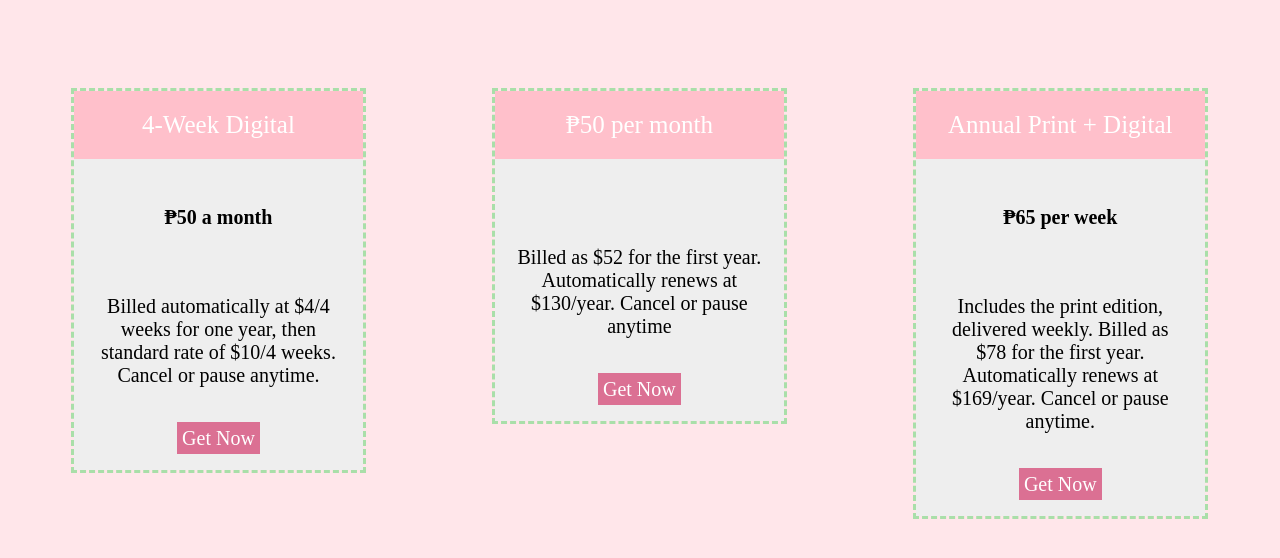
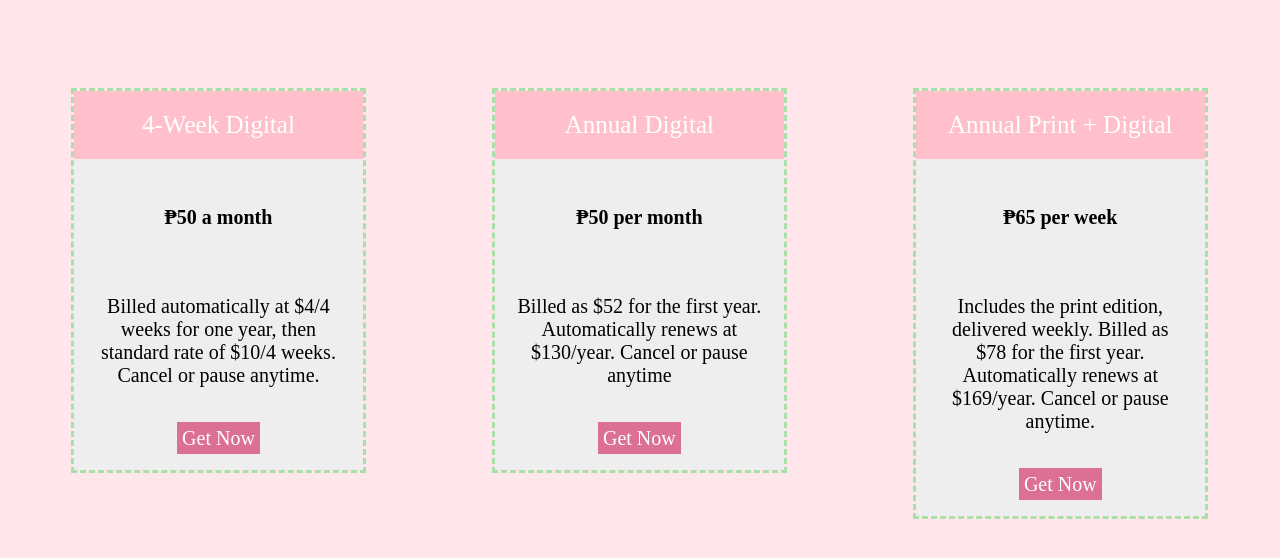
Before and after one commit to ambassadorsCoders/Colis-Pricing_Table, a plain HTML site: page index.html in a window 1280 px wide. Shown: the part 174-732 px from the top of the page. Drawn offline with Linux system fonts and the light colour scheme.

Commit message:
Update index.html

```diff
--- a/index.html
+++ b/index.html
@@ -79,8 +79,8 @@
 
     <div class="option">
         <ul class="listahan">
-            <li class="type">₱50 per month</li>
-            <li><h4></h4></li>
+            <li class="type">Annual Digital</li>
+            <li><h4>₱50 per month</h4></li>
             <li>Billed as $52 for the first year. Automatically renews at $130/year. Cancel or pause anytime</li>
             <li class="grey"><a href="#" class="button">Get Now</a></li>
         </ul>
```
